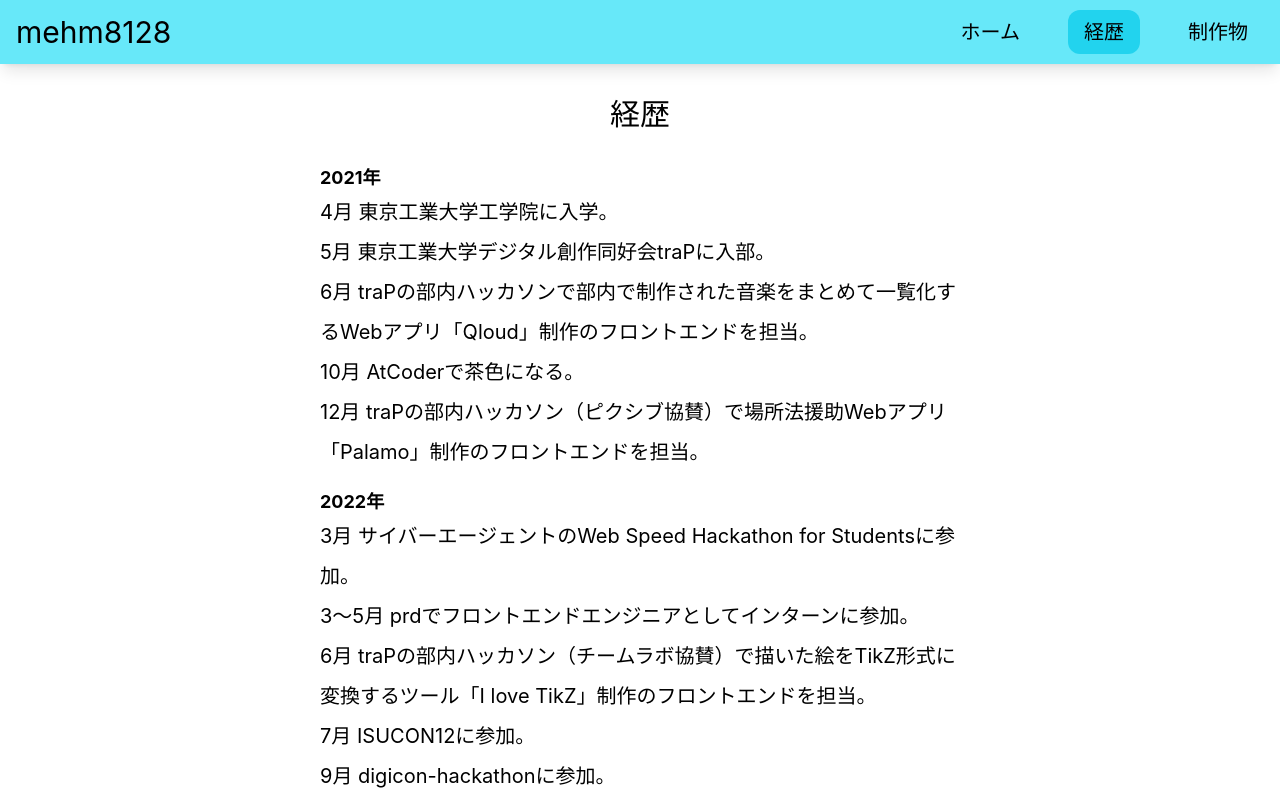
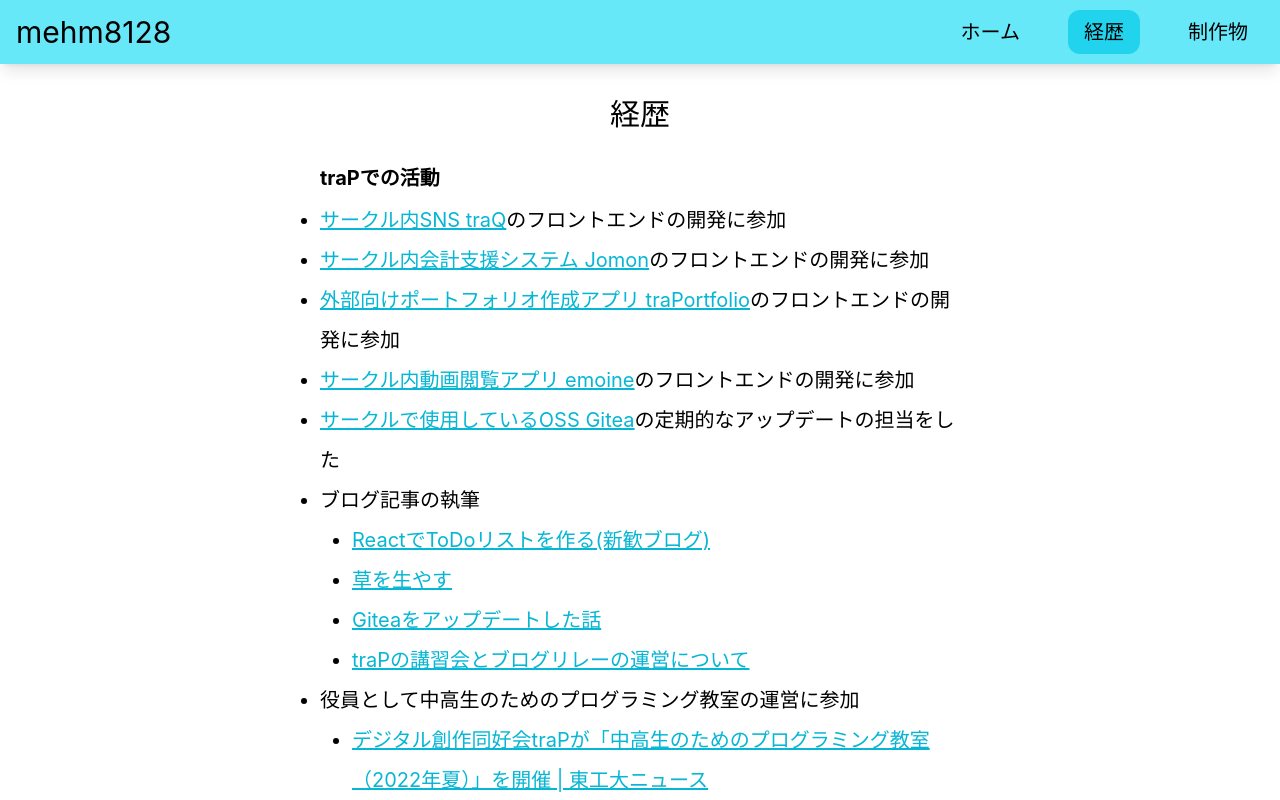
Before and after one commit to mehm8128/mehm8128-portfolio, a Next.js app: page /background in a window 1280 px wide. Built offline with nearby package versions, Linux system fonts and the light colour scheme.

Commit message:
update background

```diff
--- /dev/null
+++ b/src/components/StyledAnchor.tsx
@@ -0,0 +1,12 @@
+interface Props {
+	href: string
+	children: React.ReactNode
+}
+
+export const StyledAnchor: React.FC<Props> = ({ href, children }) => {
+	return (
+		<a className='text-cyan-500 underline hover:text-cyan-600' href={href}>
+			{children}
+		</a>
+	)
+}
--- a/src/pages/background.tsx
+++ b/src/pages/background.tsx
@@ -1,4 +1,5 @@
 import type { NextPage } from 'next'
+import { StyledAnchor } from '../components/StyledAnchor'
 
 const Background: NextPage = () => {
 	return (
@@ -8,33 +9,96 @@ const Background: NextPage = () => {
 			</div>
 			<div className='mx-auto w-4/5 leading-loose md:w-1/2'>
 				<section className='pb-4'>
-					<h3 className='text-lg font-bold'>2021年</h3>
-					<ul>
-						<li>4月 東京工業大学工学院に入学。</li>
-						<li>5月 東京工業大学デジタル創作同好会traPに入部。</li>
+					<h3 className='mb-2 text-xl font-bold'>traPでの活動</h3>
+					<ul className='list-disc'>
 						<li>
-							6月
-							traPの部内ハッカソンで部内で制作された音楽をまとめて一覧化するWebアプリ「Qloud」制作のフロントエンドを担当。
+							<StyledAnchor href='https://github.com/traPtitech/traQ_S-UI'>
+								サークル内SNS traQ
+							</StyledAnchor>
+							のフロントエンドの開発に参加
 						</li>
-						<li>10月 AtCoderで茶色になる。</li>
 						<li>
-							12月
-							traPの部内ハッカソン（ピクシブ協賛）で場所法援助Webアプリ「Palamo」制作のフロントエンドを担当。
+							<StyledAnchor href='https://github.com/traPtitech/Jomon-UI'>
+								サークル内会計支援システム Jomon
+							</StyledAnchor>
+							のフロントエンドの開発に参加
+						</li>
+						<li>
+							<StyledAnchor href='https://github.com/traPtitech/traPortfolio-Dashboard'>
+								外部向けポートフォリオ作成アプリ traPortfolio
+							</StyledAnchor>
+							のフロントエンドの開発に参加
+						</li>
+						<li>
+							<StyledAnchor href='https://github.com/traPtitech/Emoine_R-UI'>
+								サークル内動画閲覧アプリ emoine
+							</StyledAnchor>
+							のフロントエンドの開発に参加
+						</li>
+						<li>
+							<StyledAnchor href='https://github.com/traPtitech/gitea'>
+								サークルで使用しているOSS Gitea
+							</StyledAnchor>
+							の定期的なアップデートの担当をした
+						</li>
+						<li>
+							<p>ブログ記事の執筆</p>
+							<ul className='list-disc'>
+								<li className='ml-8'>
+									<StyledAnchor href='https://trap.jp/post/1486/'>
+										ReactでToDoリストを作る(新歓ブログ)
+									</StyledAnchor>
+								</li>
+								<li className='ml-8'>
+									<StyledAnchor href='https://trap.jp/post/1646/'>草を生やす</StyledAnchor>
+								</li>
+								<li className='ml-8'>
+									<StyledAnchor href='https://trap.jp/post/1652/'>
+										Giteaをアップデートした話
+									</StyledAnchor>
+								</li>
+								<li className='ml-8'>
+									<StyledAnchor href='https://trap.jp/post/1722/'>
+										traPの講習会とブログリレーの運営について
+									</StyledAnchor>
+								</li>
+							</ul>
+						</li>
+						<li>
+							役員として中高生のためのプログラミング教室の運営に参加
+							<ul className='list-disc'>
+								<li className='ml-8'>
+									<StyledAnchor href='https://www.titech.ac.jp/news/2022/064915'>
+										デジタル創作同好会traPが「中高生のためのプログラミング教室（2022年夏）」を開催 |
+										東工大ニュース
+									</StyledAnchor>
+								</li>
+							</ul>
 						</li>
 					</ul>
 				</section>
 				<section className='pb-4'>
-					<h3 className='text-lg font-bold'>2022年</h3>
-					<ul>
-						<li>3月 サイバーエージェントのWeb Speed Hackathon for Studentsに参加。</li>
-						<li>3～5月 prdでフロントエンドエンジニアとしてインターンに参加。</li>
+					<h3 className='mb-2 text-xl font-bold'>イベント・大会</h3>
+					<ul className='list-disc'>
+						<li>Web Speed Hackathon 2022 for Students 参加</li>
+						<li>ISUCON12 参加</li>
+					</ul>
+				</section>
+				<section className='pb-4'>
+					<h3 className='mb-2 text-xl font-bold'>インターンシップ</h3>
+					<ul className='list-disc'>
 						<li>
-							6月 traPの部内ハッカソン（チームラボ協賛）で描いた絵をTikZ形式に変換するツール「I love
-							TikZ」制作のフロントエンドを担当。
+							<p>2022年3～5月 株式会社prdでフロントエンドエンジニアインターンに参加</p>
+							<ul className='ml-8 list-disc'>
+								<li>家庭教師マッチングサイト スマートレーダーのLPのNext.js移行を行った</li>
+							</ul>
 						</li>
-						<li>7月 ISUCON12に参加。</li>
-						<li>9月 digicon-hackathonに参加。</li>
-						<li>11月～ ナンバーナインでフロントエンドエンジニアとしてインターンに参加。</li>
+						<li>
+							<p>2022年11月～ 株式会社ナンバーナインでフロントエンドエンジニアインターンに参加</p>
+							<ul className='ml-8 list-disc'>
+								<li>漫画家が使用するWebアプリの新UIの実装をNext.jsで行った</li>
+							</ul>
+						</li>
 					</ul>
 				</section>
 			</div>
```
